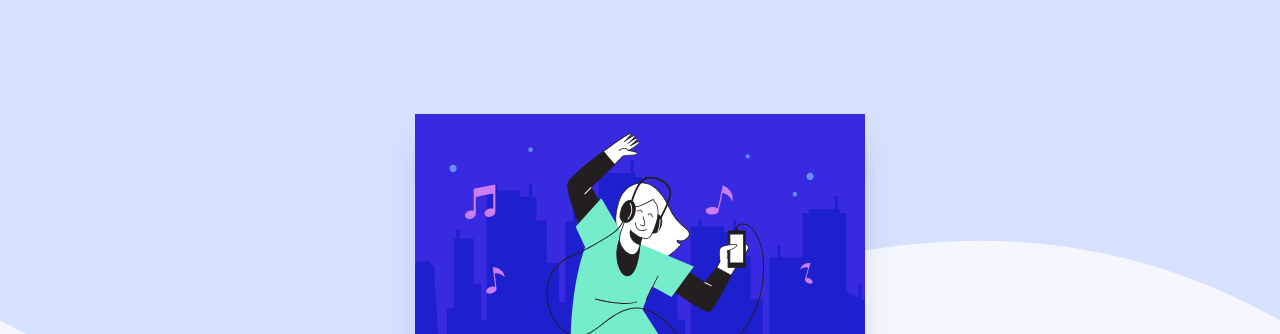
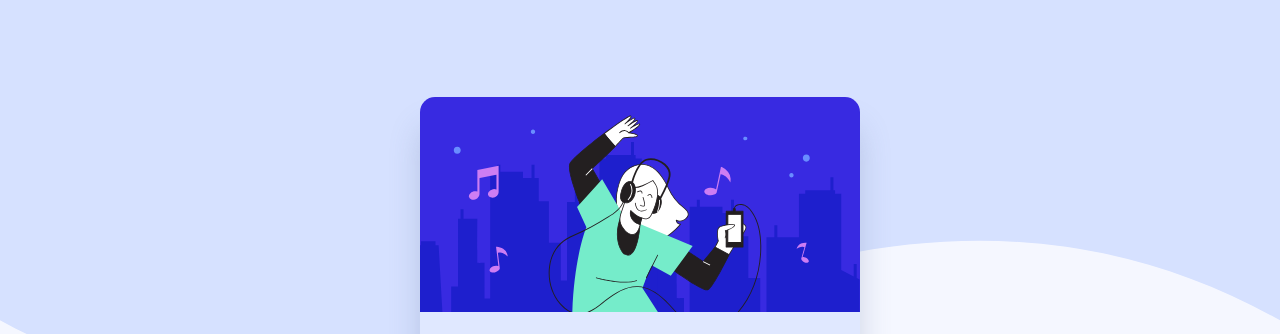
Before and after one commit to napalm-git/order-summary-component, a website: page index.html in a window 1280 px wide. Shown: the top 334 px of the page. Drawn offline with nearby package versions, Linux system fonts and the light colour scheme.

Commit message:
style wrapper image

```diff
--- a/sass/main.scss
+++ b/sass/main.scss
@@ -26,4 +26,11 @@ body {
     font-weight: 900;
     color: hsl(223, 47%, 23%);
   }
+
+  & img {
+    object-fit: cover;
+    width: 100%;
+    border-top-left-radius: 15px;
+    border-top-right-radius: 15px;
+  }
 }
```
Also changed, not shown: sass/main.css, 1 other file.
